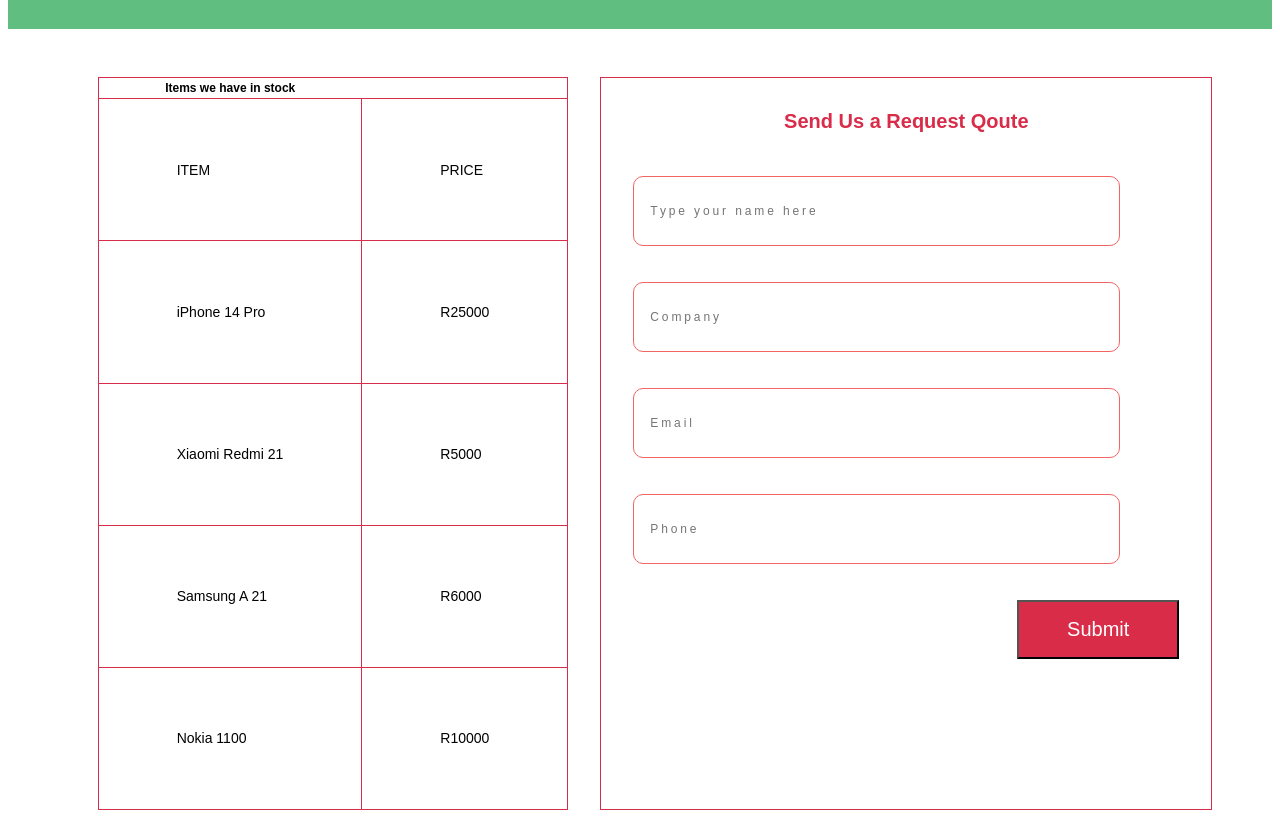
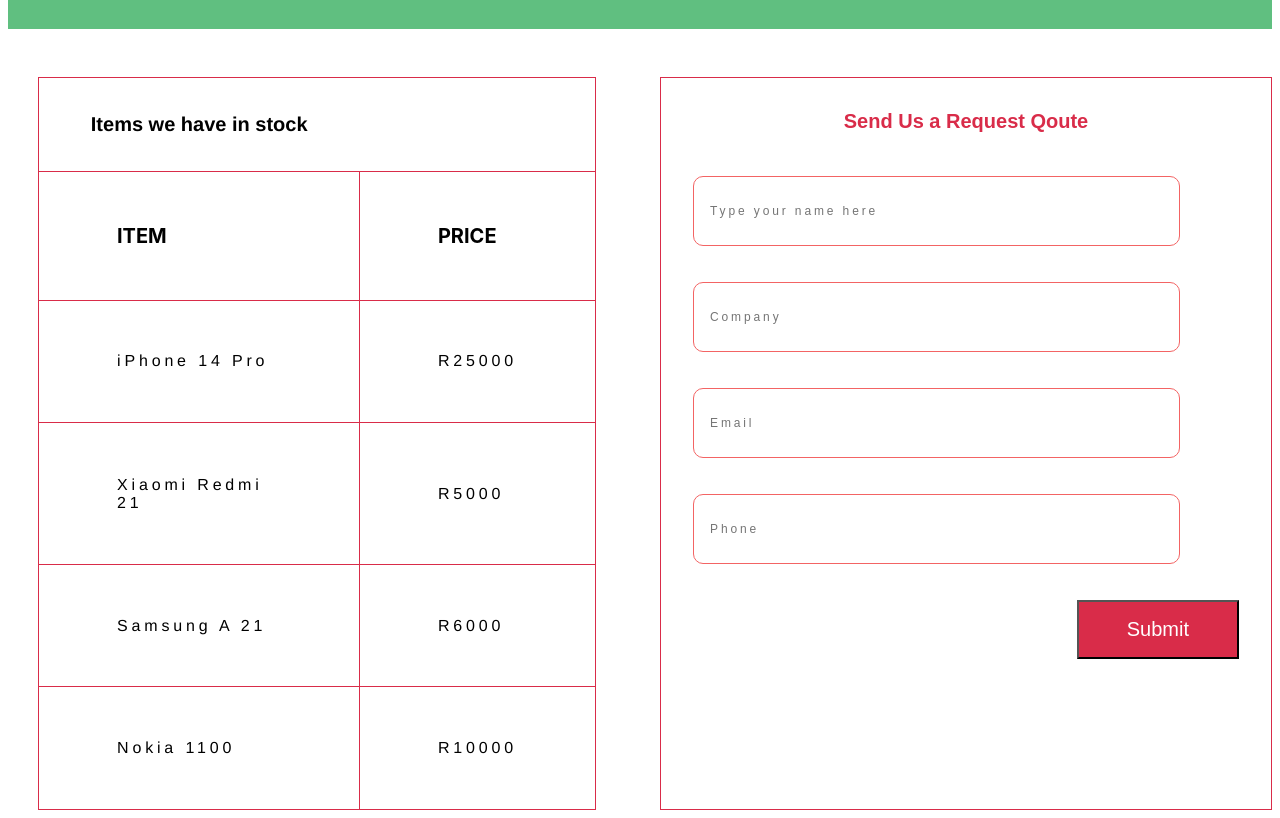
Before and after one commit to ImmaqIntroductionToWeb/introduction-to-web-dp2, a plain HTML site: page index.html in a window 1280 px wide. Shown: the part 93-911 px from the top of the page. Drawn offline with Linux system fonts and the light colour scheme.

Commit message:
new changes to the style of the table

```diff
--- a/index.html
+++ b/index.html
@@ -24,24 +24,24 @@
  <table>
   <th>Items we have in stock</th>
   <tr>
-    <td>ITEM</td>
-    <td>PRICE</td>
+    <td class="items">ITEM</td>
+    <td class="price">PRICE</td>
   </tr>
   <tr>
-    <td>iPhone 14 Pro</td>
-    <td>R25000</td>
+    <td class="iphone">iPhone 14 Pro</td>
+    <td class="iphone">R25000</td>
   </tr>
   <tr>
-    <td>Xiaomi Redmi 21</td>
-    <td>R5000</td>
+    <td class="redmi">Xiaomi Redmi 21</td>
+    <td class="redmi">R5000</td>
   </tr>
   <tr>
-    <td>Samsung A 21</td>
-    <td>R6000</td>
+    <td class="samsung">Samsung A 21</td>
+    <td class="samsung">R6000</td>
   </tr>
   <tr>
-    <td>Nokia 1100</td>
-    <td>R10000</td>
+    <td class="nokia">Nokia 1100</td>
+    <td class="nokia">R10000</td>
   </tr>
 </table><br>
 <div class="form-info">
--- a/style.css
+++ b/style.css
@@ -38,7 +38,7 @@
 .container1 {
  justify-content: center;
  display: flex;
- gap: 16px;
+ gap: 32px;
 }
 
 table {
@@ -56,6 +56,58 @@
  padding-bottom: 48px;
  padding-left: 78px;
  padding-right: 78px;
+}
+
+th {
+ font-size: 20px;
+ font-weight: 700;
+ color: #000;
+ font-family: Helvetica;
+ padding: 32px;
+}
+
+.items {
+ font-size: 20px;
+ font-weight: 700;
+ font-family: inter;
+}
+
+.price {
+ font-size: 20px;
+ font-weight: 700;
+ font-family: inter;
+}
+
+.iphone {
+ font-size: 16px;
+ font-weight: 400;
+ letter-spacing: 0.24em;
+ color: #000;
+ font-family: Helvetica;
+}
+
+.redmi {
+ font-size: 16px;
+ font-weight: 400;
+ letter-spacing: 0.24em;
+ color: #000;
+ font-family: Helvetica;
+}
+
+.samsung {
+ font-size: 16px;
+ font-weight: 400;
+ letter-spacing: 0.24em;
+ color: #000;
+ font-family: Helvetica;
+}
+
+.nokia {
+ font-size: 16px;
+ font-weight: 400;
+ letter-spacing: 0.24em;
+ color: #000;
+ font-family: Helvetica;
 }
 
 .form-info {
```
